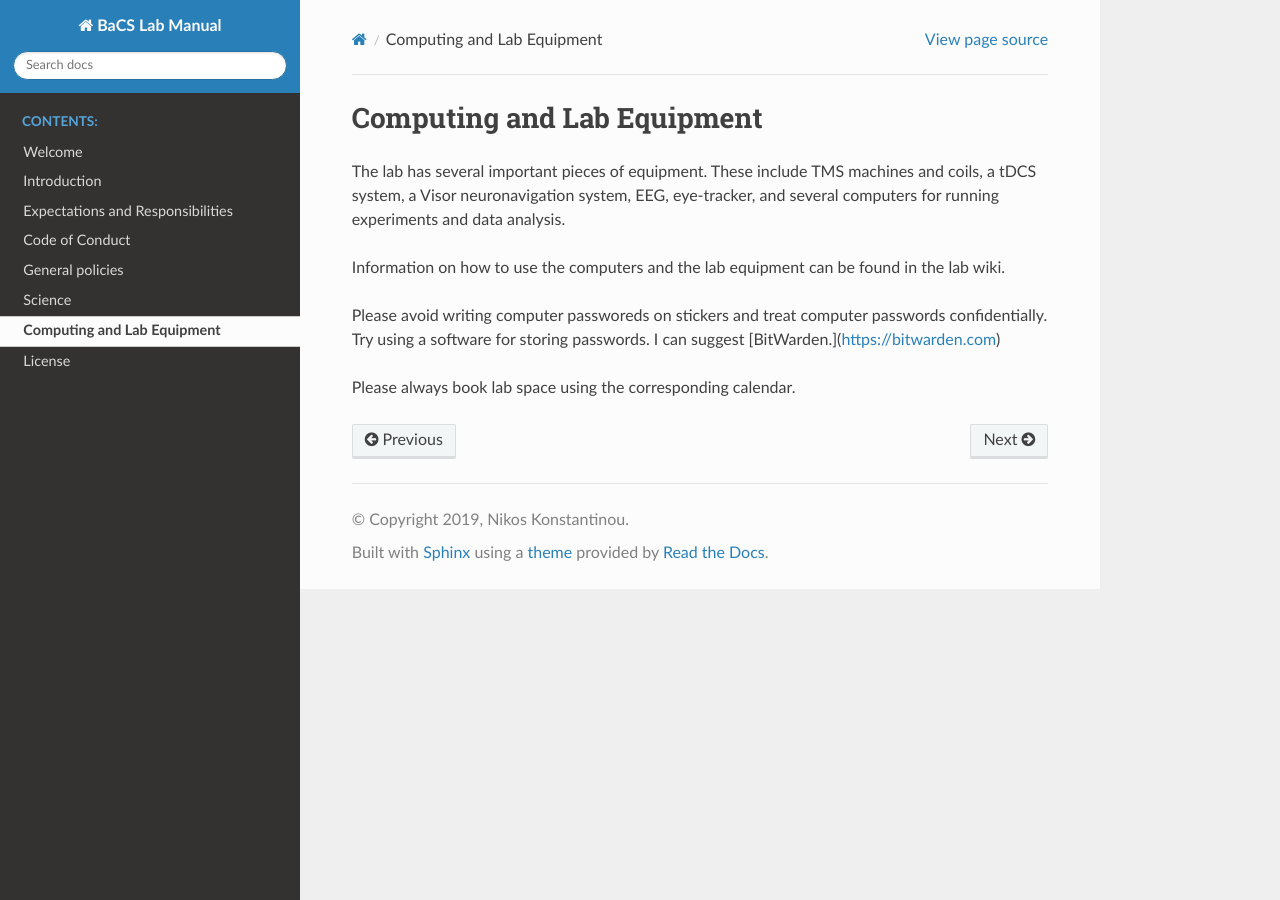
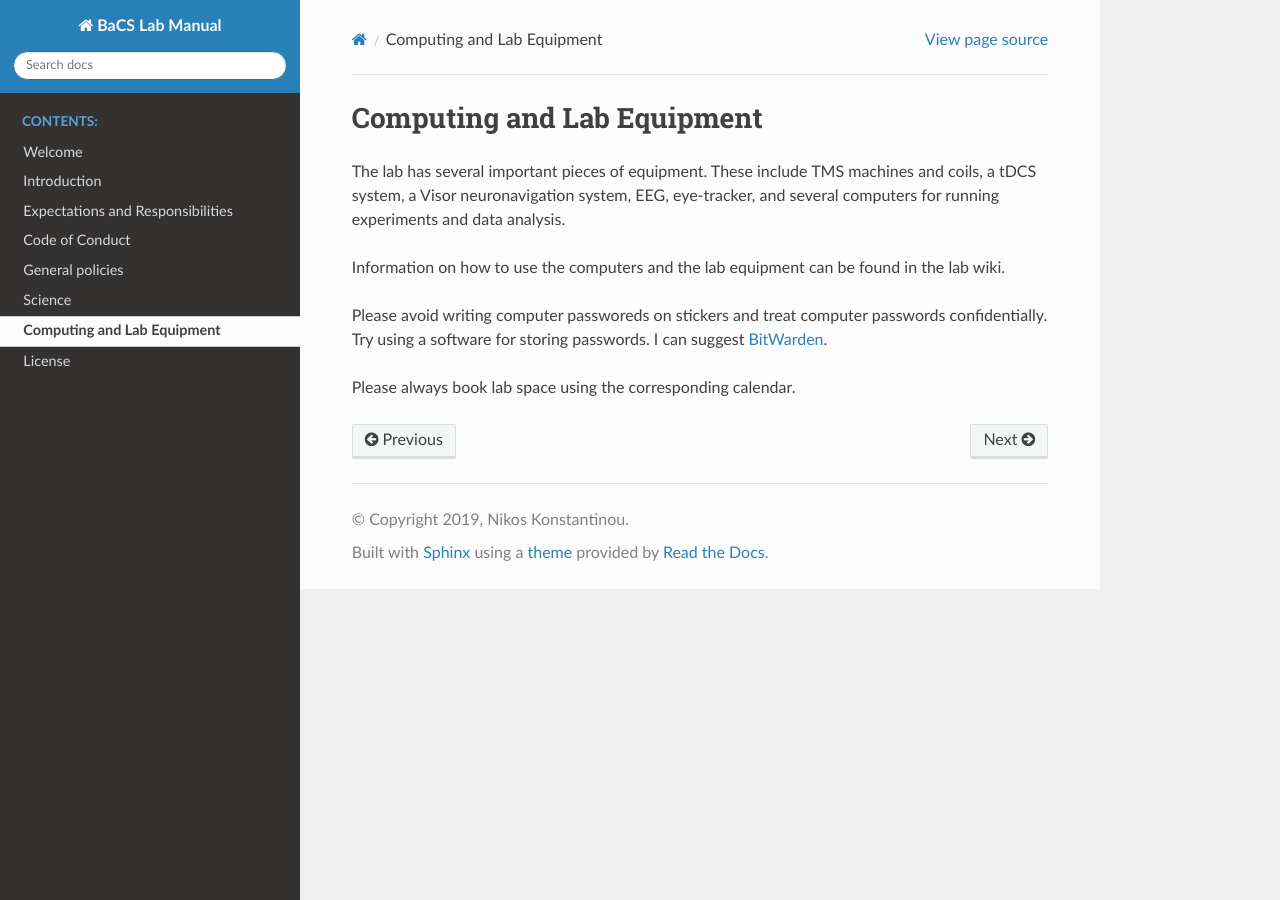
Before and after one commit to nkonstantinou/BaCS_lab_manual, a Sphinx documentation site: the page built from source/equipment.rst, in a window 1280 px wide. Built offline with Sphinx 7.4.7 and the Read the Docs theme 2.0.0, drawn with Linux system fonts in a browser that asks for light colours; some of the changed lines change nothing that is shown.

Commit message:
Update equipment.rst

```diff
--- a/source/equipment.rst
+++ b/source/equipment.rst
@@ -16,6 +16,8 @@ can be found in the lab wiki.
 Please avoid writing computer passworeds on stickers
 and treat computer passwords confidentially.
 Try using a software for storing passwords.
-I can suggest [BitWarden.](https://bitwarden.com)
+I can suggest BitWarden_.
+
+.. _BitWarden: https://bitwarden.com
 
 Please always book lab space using the corresponding calendar.
```
